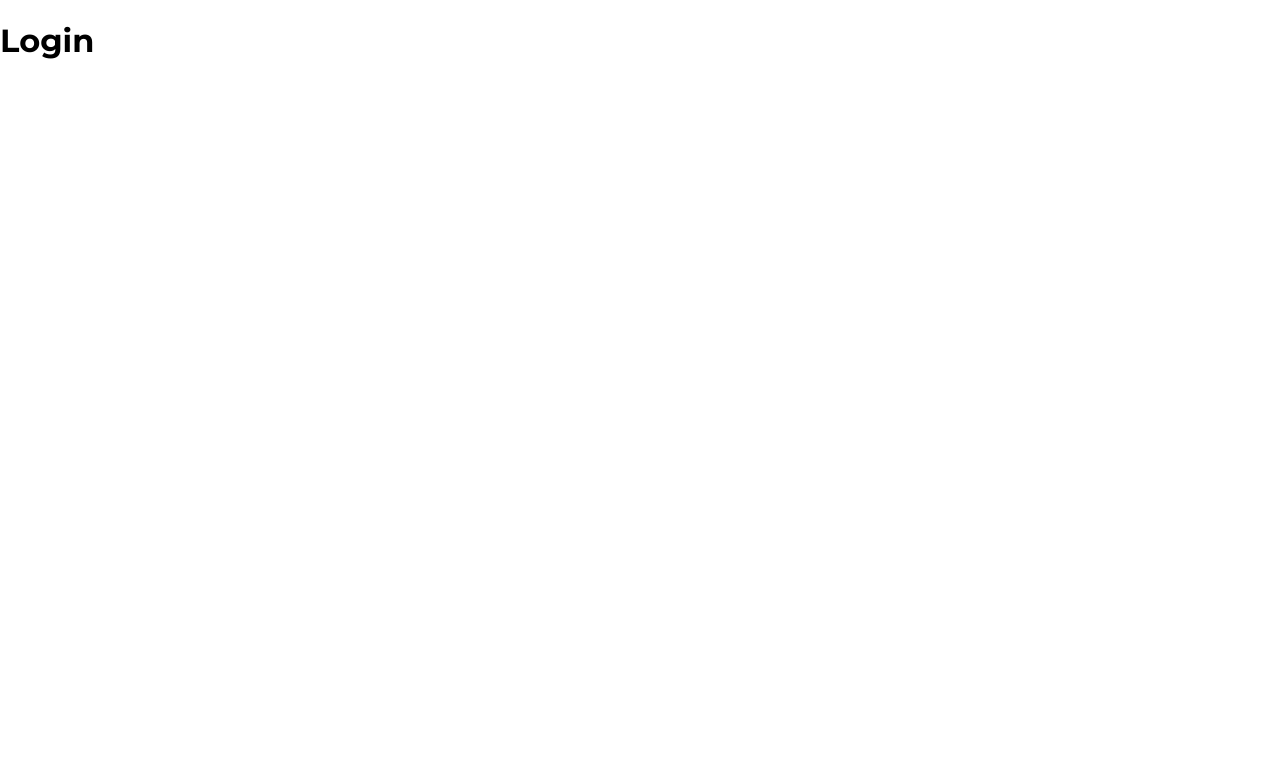
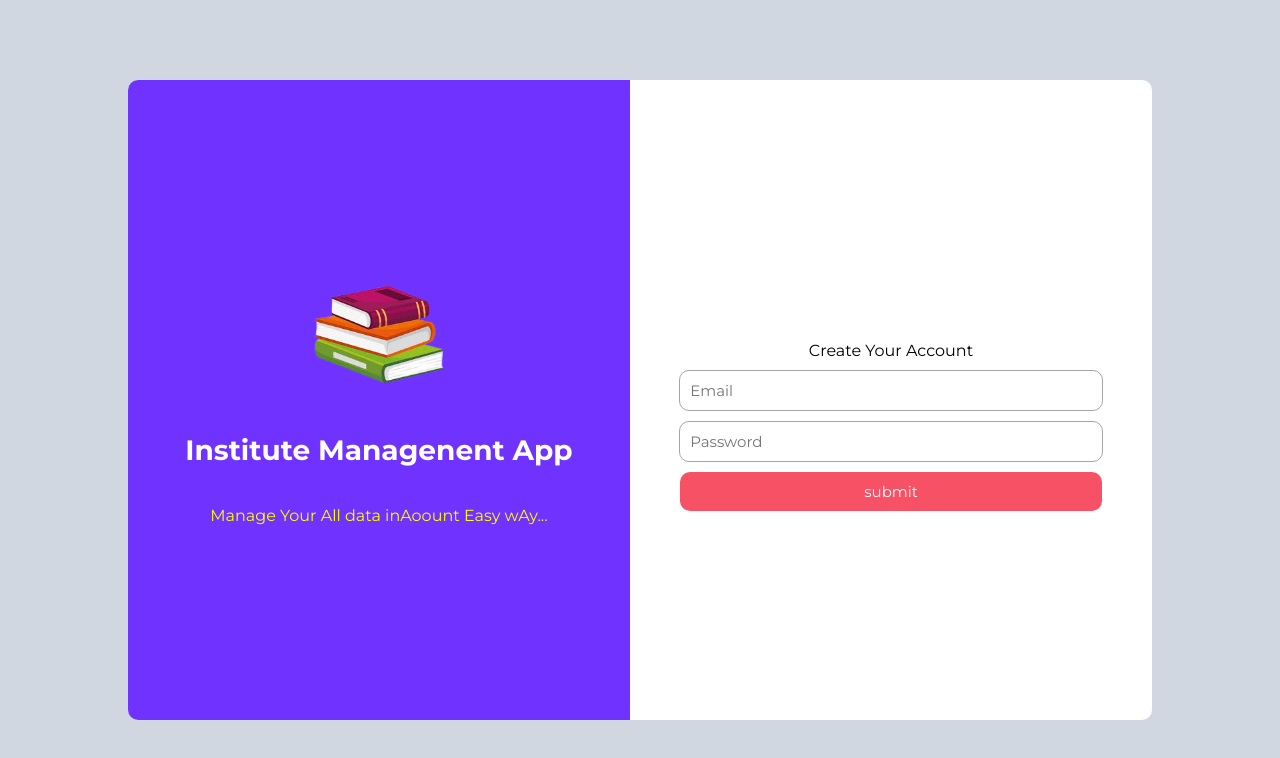
Before and after one commit to irakeshbind/ims, a React (Create React App) app in the folder sbs-school/: page /login in a window 1280 px wide. Shown: the top 758 px of the page. Built offline with nearby package versions, Linux system fonts and the light colour scheme.

Commit message:
login page coplete

```diff
--- a/sbs-school/src/components/Login.js
+++ b/sbs-school/src/components/Login.js
@@ -1,8 +1,58 @@
-import React from 'react'
+import React, { useState } from 'react'
+import axios from 'axios';
+import { toast } from 'react-toastify';
+import 'react-toastify/dist/ReactToastify.css'
+import { Navigate, useNavigate } from 'react-router-dom';
+const Login = () => {
+    const [email, setEmail] = useState('');
+    const [password, setPassword] = useState('');
+    const [isloading, setLoading] = useState(false)
 
-const Login=()=>{
-    return(
-<h1 className='box'>Login</h1>
+    const Navigate = useNavigate();
+
+    const submitHandler = (event) => {
+        event.preventDefault()
+        setLoading(true)
+        // console.log(fullName,email,phone,password,image)
+        const formData = new FormData();
+        formData.append('email', email);
+        formData.append('password', password);
+        axios.post('http://localhost:3000/user/Signup', formData)
+            .then(res => {
+                setLoading(false)
+                toast.success('your account is created')
+                console.log(res)
+            })
+            .catch(err => {
+                setLoading(false)
+                Navigate('/login')
+                toast.error('something is wrong')
+                console.log(err)
+            })
+    }
+
+
+    return (
+        <div className='signup-wrapper'>
+            <div className='signup-box'>
+                <div className='signup-left'>
+                    <img alt='logo' src={require('./assets/img2.png')} />
+                    <h2 className='signup-heading'>Institute Managenent App</h2>
+                    <p className='signup-para'>Manage Your All data inAoount Easy wAy...</p>
+                </div>
+                <div className='signup-right'>
+
+                    <hr />
+
+                    <form onSubmit={submitHandler} className='signup-form'>
+                        <hq1>Create Your Account</hq1>
+                        <input onChange={e => { setEmail(e.target.value) }} type='email' placeholder='Email' />
+                        <input onChange={e => { setPassword(e.target.value) }} type='password' placeholder='Password' />
+                        <button type="submit">{isloading && <i class="fa-solid fa-spinner fa-spin-pulse"></i>}submit</button>
+                    </form>
+                </div>
+            </div>
+        </div>
     )
 }
 export default Login
```
